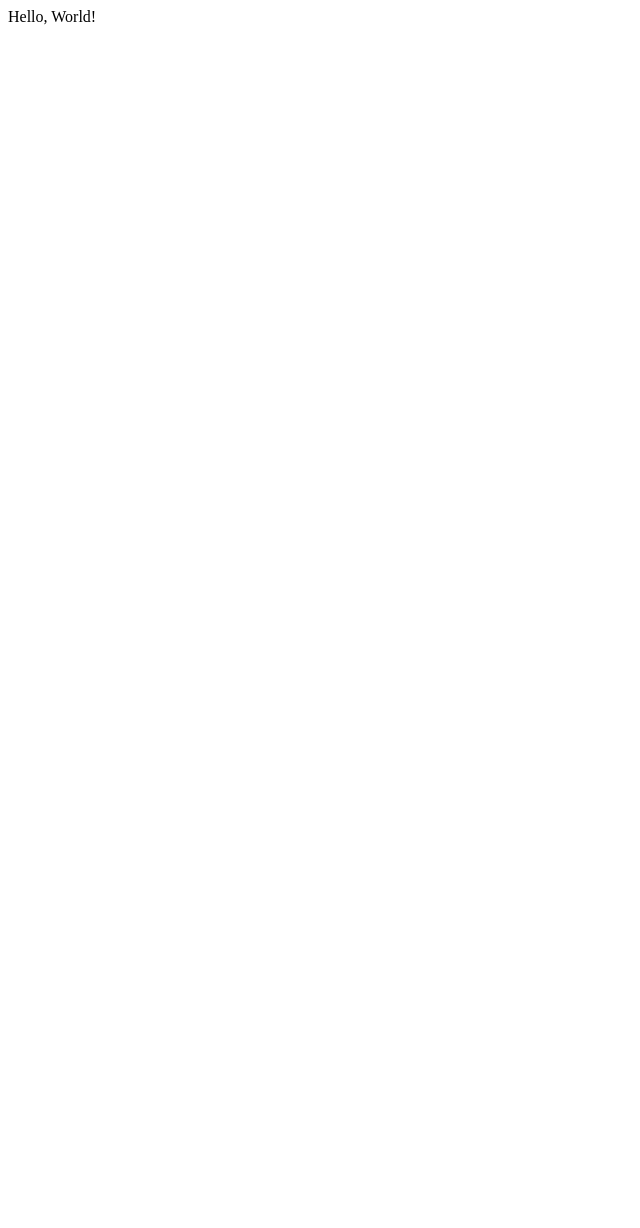
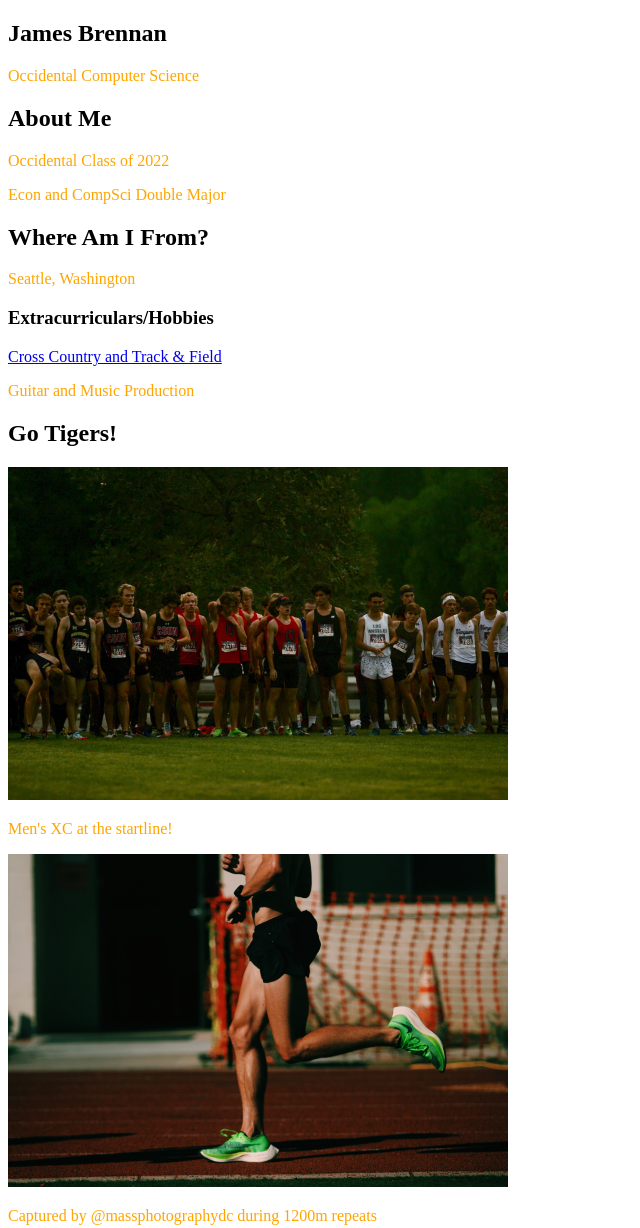
Before and after one commit to jbrennan07/jbrennan07.github.io, a plain HTML site: page index.html in a window 1280 px wide. Shown: the whole page, without its empty margins (0-640 px from the left). Before the commit the page ends 800 px from the top, so only its background shows below. Drawn offline with Linux system fonts and the light colour scheme.

Commit message:
Created website and added images

```diff
--- a/index.html
+++ b/index.html
@@ -2,9 +2,42 @@
 <html>
 <head>
 <meta charset="utf-8">
-                  <title>Hello, World!</title>
-          </head>
+    <title>James Brennan: Oxy CompSci</title>
+    <style>
+        h1 {
+            <font size="+5"></font>;
+        }
+        p {
+            <font size="+3"></font>;
+            color: orange;
+        }
+
+    </style>
+</head>
 <body>
-                  Hello, World!
-          </body>
+    <section datatype="title">
+        <h1>James Brennan</h1>
+        <p>Occidental Computer Science</p>
+    </section>
+
+    <section datatype="aboutMe">
+        <h1>About Me</h1>
+        <p>Occidental Class of 2022</p>
+        <p>Econ and CompSci Double Major</p>
+        <h2>Where Am I From?</h2>
+        <p>Seattle, Washington</p>
+        <h3>Extracurriculars/Hobbies</h3>
+        <p><a href="https://www.oxyathletics.com/sports/mxc/index" title="Go to OXY XC">Cross Country and Track & Field</a></p>
+        <p>Guitar and Music Production</p>
+    </section>
+
+    <section datatype="pictures">
+        <h1>Go Tigers!</h1>
+        <img src="RunningTeamStartline.JPG" alt="Startline" width="500" height="333">
+        <p>Men's XC at the startline!</p>
+        <img src="RunningSideShot.JPG" alt="SideShot" width="500" height="333.333333333333">
+        <p>Captured by @massphotographydc during 1200m repeats</p>
+    </section>
+
+</body>
 </html>
```
Also changed, not shown: RunningSideShot.JPG (added), RunningTeamStartline.JPG (added).
